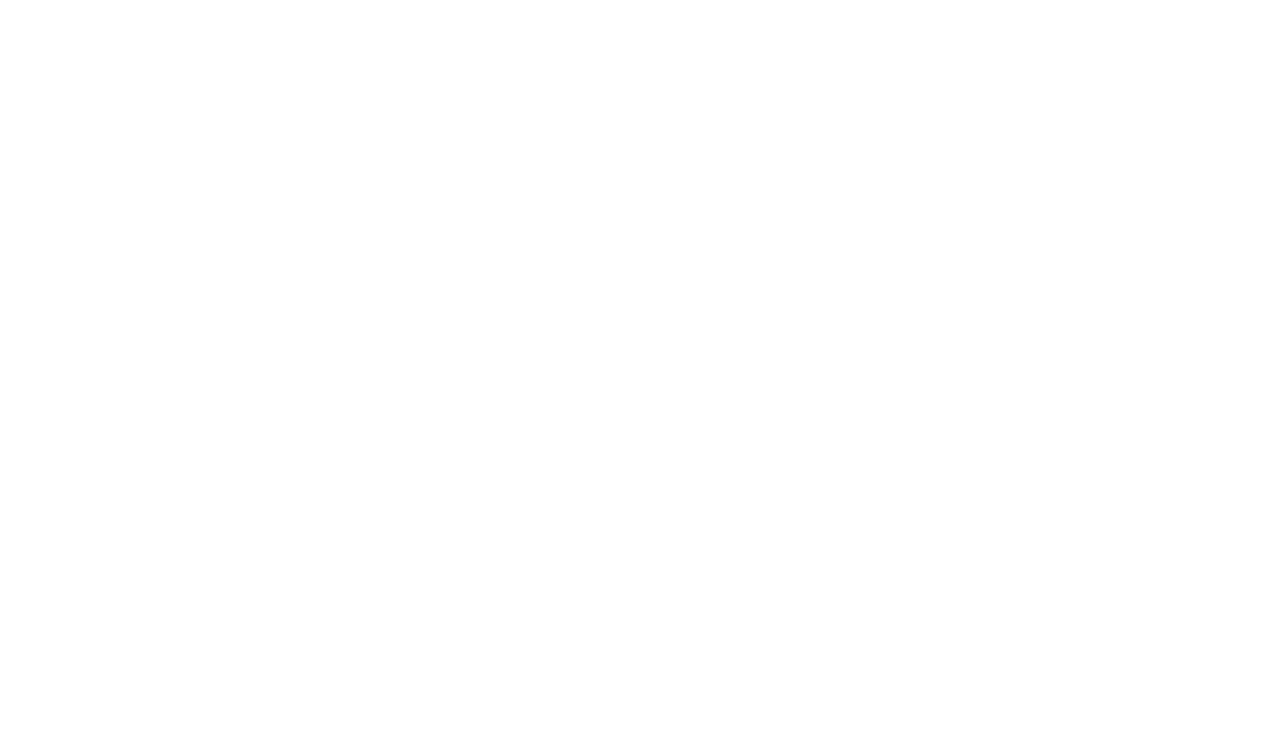
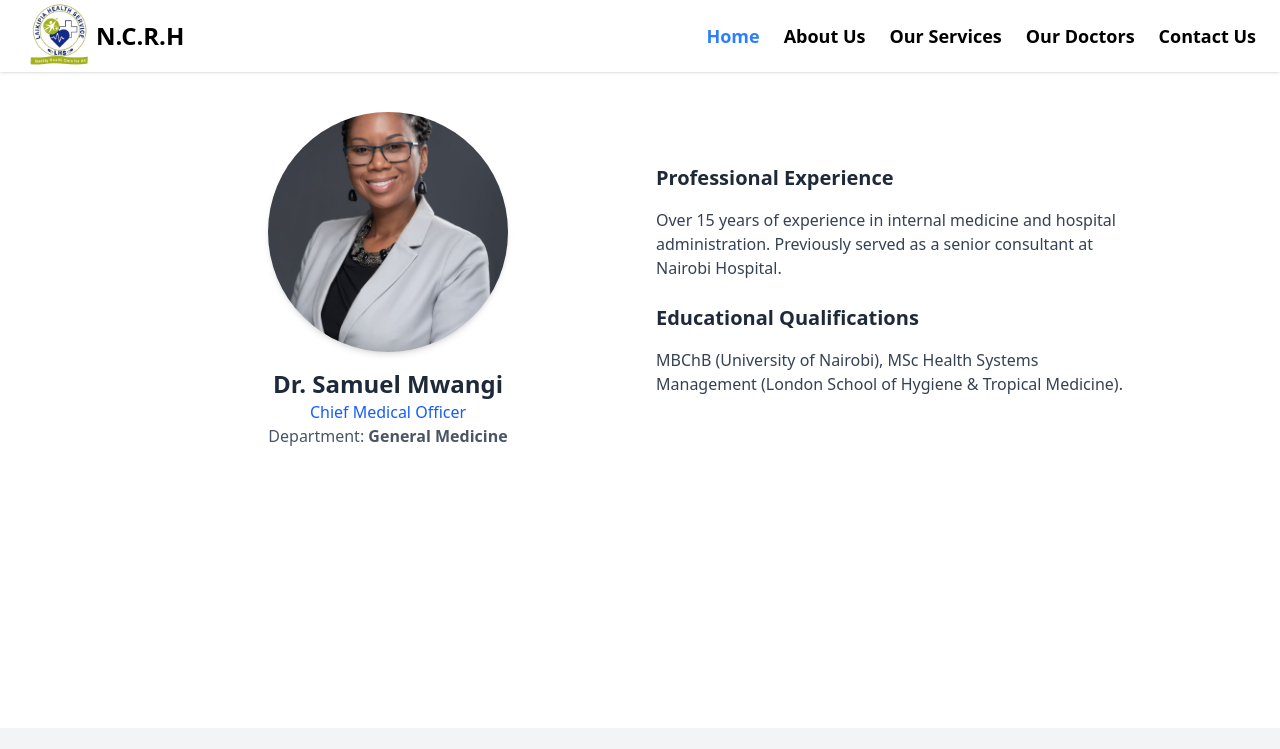
Before and after one commit to KirimiOnesmus/nyahururu_hospital, a React (Vite) app in the folder client/: page /doctors/1 in a window 1280 px wide. Before the commit this address had no page. Shown: the top 749 px of the page. Built offline with nearby package versions, Linux system fonts and the light colour scheme.

Commit message:
Worked on the doctors section

```diff
--- a/client/src/App.jsx
+++ b/client/src/App.jsx
@@ -1,27 +1,24 @@
-import { BrowserRouter,Route,Routes } from 'react-router-dom'
-import {Doctors, Home, Services, About} from "./pages/index"
-import { ServiceDetails } from './components/modals'
+import { BrowserRouter, Route, Routes } from "react-router-dom";
+import { Doctors, Home, Services, About } from "./pages/index";
+import { ServiceDetails, DoctorDetails } from "./components/modals";
 
-import './App.css'
+import "./App.css";
 
 function App() {
-
-
   return (
     <>
-    <BrowserRouter>
-      <Routes>
-        <Route path='/' element={<Home/>}/>
-        <Route path ="/about" element={<About/>}/>
-        <Route path ="/services" element={<Services/>}/>
-        <Route path ="/doctors" element={<Doctors/>}/>
-        <Route path='services/:id' element={<ServiceDetails/>}/>
-
-      </Routes>
-    </BrowserRouter>
-
+      <BrowserRouter>
+        <Routes>
+          <Route path="/" element={<Home />} />
+          <Route path="/about" element={<About />} />
+          <Route path="/services" element={<Services />} />
+          <Route path="/doctors" element={<Doctors />} />
+          <Route path="/services/:id" element={<ServiceDetails />} />
+          <Route path="/doctors/:id" element={<DoctorDetails />} />
+        </Routes>
+      </BrowserRouter>
     </>
-  )
+  );
 }
 
-export default App
+export default App;
--- /dev/null
+++ b/client/src/components/layouts/DoctorCard.jsx
@@ -0,0 +1,29 @@
+import React from "react";
+import { Link } from "react-router-dom";
+
+const DoctorCard = ({ doctor }) => {
+  return (
+    <Link to={`/doctors/${doctor.id}`}>
+      <div
+        className="bg-white shadow-md rounded-2xl overflow-hidden hover:shadow-lg transition-all
+duration-300 w-full max-w-xs hover:cursor-pointer"
+      >
+        <div className="w-full h-64 bg-blue-100 flex items-center justify-center overflow-hidden">
+          <img
+            src={doctor.image}
+            alt={doctor.title}
+            className="w-full h-auto max-h-64 object-cover"
+          />
+        </div>
+        <div className="p-4 text-center">
+          <h3 className="text-lg font-semibold text-gray-800">
+            {doctor.title}
+          </h3>
+          <p className="text-sm text-blue-600 font-medium">{doctor.role}</p>
+        </div>
+      </div>
+    </Link>
+  );
+};
+
+export default DoctorCard;
--- /dev/null
+++ b/client/src/components/modals/DoctorDetails.jsx
@@ -0,0 +1,51 @@
+import React from "react";
+import { useParams } from "react-router-dom";
+import doctors from "../../data/doctorsData";
+import { Header, Footer } from "../../components/layouts";
+const DoctorDetails = () => {
+  const { id } = useParams();
+  const doctor = doctors.find((d) => d.id === parseInt(id));
+  if (!doctor) {
+    return <p className="text-center text-red-500">Doctr not found</p>;
+  }
+  return (
+    <div>
+      <div className="sticky top-0 z-50 bg-white/60 backdrop-blur-md shadow-sm ">
+        <Header />
+      </div>
+      <div className="px-6 py-10 max-w-5xl mx-auto h-full md:h-[80vh]">
+        <div className="grid md:grid-cols-2 gap-8 items-center">
+          {" "}
+          <div className="personaldetails flex flex-col items-center">
+            <img
+              src={doctor.image}
+              alt={doctor.title}
+              className="w-60 h-60 object-cover rounded-full shadow-md mb-4"
+            />
+            <h3 className="text-2xl font-bold text-gray-800">{doctor.title}</h3>
+            <p className="text-blue-600 font-medium">{doctor.role}</p>
+            <p className="text-gray-600">
+              Department:{" "}
+              <span className="font-semibold">{doctor.department}</span>
+            </p>
+          </div>
+          <div className="profile">
+            <h3 className="text-xl font-semibold text-gray-800 mb-4">
+              Professional Experience
+            </h3>
+            <p className="text-gray-700 mb-6">{doctor.profile.professionalExperience}</p>
+            <h3 className="text-xl font-semibold text-gray-800 mb-4">
+              Educational Qualifications
+            </h3>
+            <p className="text-gray-700">{doctor.profile.educationalQualification}</p>
+          </div>
+        </div>
+      </div>
+      <div>
+        <Footer />
+      </div>
+    </div>
+  );
+};
+
+export default DoctorDetails;
--- a/client/src/components/modals/index.js
+++ b/client/src/components/modals/index.js
@@ -1 +1,2 @@
-export {default as ServiceDetails} from "../modals/ServiceDetails"
+export {default as ServiceDetails} from "./ServiceDetails"
+export {default as DoctorDetails} from "./DoctorDetails"
--- /dev/null
+++ b/client/src/data/doctorsData.js
@@ -0,0 +1,136 @@
+import doctor from "../assets/Management/HOD Clinal Services.jpg";
+
+const doctors = [
+  {
+    id: 1,
+    title: "Dr. Samuel Mwangi",
+    image: doctor,
+    role: "Chief Medical Officer",
+    department: "General Medicine",
+    profile: {
+      professionalExperience:
+        "Over 15 years of experience in internal medicine and hospital administration. Previously served as a senior consultant at Nairobi Hospital.",
+      educationalQualification:
+        "MBChB (University of Nairobi), MSc Health Systems Management (London School of Hygiene & Tropical Medicine).",
+    },
+  },
+  {
+    id: 2,
+    title: "Dr. Grace Wanjiru",
+    image: doctor,
+    role: "Head of Pediatrics",
+    department: "Pediatrics",
+    profile: {
+      professionalExperience:
+        "10 years of experience treating infants, children, and adolescents. Special interest in neonatal care and childhood immunization.",
+      educationalQualification:
+        "MBChB (University of Nairobi), MMed Pediatrics (Aga Khan University).",
+    },
+  },
+  {
+    id: 3,
+    title: "Dr. James Ochieng",
+    image: doctor,
+    role: "Consultant Surgeon",
+    department: "Surgery",
+    profile: {
+      professionalExperience:
+        "12 years of surgical experience with specialization in minimally invasive and emergency procedures.",
+      educationalQualification:
+        "MBChB (Moi University), MMed Surgery (University of Nairobi).",
+    },
+  },
+  {
+    id: 4,
+    title: "Dr. Alice Njeri",
+    image: doctor,
+    role: "Consultant Radiologist",
+    department: "Radiology & Imaging",
+    profile: {
+      professionalExperience:
+        "7 years of experience in diagnostic imaging, with advanced training in MRI and CT scan interpretation.",
+      educationalQualification:
+        "MBChB (University of Nairobi), MMed Radiology (University of Nairobi).",
+    },
+  },
+  {
+    id: 5,
+    title: "Dr. Peter Kiptoo",
+    image: doctor,
+    role: "Consultant Nephrologist",
+    department: "Renal Unit",
+    profile: {
+      professionalExperience:
+        "Specialized in kidney care and dialysis services, with 9 years of clinical practice in nephrology.",
+      educationalQualification:
+        "MBChB (University of Nairobi), Fellowship in Nephrology (University of Cape Town).",
+    },
+  },
+  {
+    id: 6,
+    title: "Dr. Mary Atieno",
+    image: doctor,
+    role: "Head of Obstetrics & Gynecology",
+    department: "Obstetrics & Gynecology",
+    profile: {
+      professionalExperience:
+        "11 years of expertise in maternal health, safe delivery, and infertility management.",
+      educationalQualification:
+        "MBChB (University of Nairobi), MMed Obstetrics & Gynecology (Kenyatta University).",
+    },
+  },
+  {
+    id: 7,
+    title: "Dr. Daniel Kariuki",
+    image: doctor,
+    role: "Consultant Cardiologist",
+    department: "Cardiology",
+    profile: {
+      professionalExperience:
+        "10 years specializing in the diagnosis and treatment of heart conditions including arrhythmias and coronary artery disease.",
+      educationalQualification:
+        "MBChB (University of Nairobi), Fellowship in Cardiology (University of Cape Town).",
+    },
+  },
+  {
+    id: 8,
+    title: "Dr. Esther Nyambura",
+    image: doctor,
+    role: "Consultant Anesthesiologist",
+    department: "Anesthesiology",
+    profile: {
+      professionalExperience:
+        "8 years of experience providing anesthesia for major and minor surgeries, pain management, and critical care.",
+      educationalQualification:
+        "MBChB (Moi University), MMed Anesthesiology (University of Nairobi).",
+    },
+  },
+  {
+    id: 9,
+    title: "Dr. Michael Otieno",
+    image: doctor,
+    role: "Consultant Orthopedic Surgeon",
+    department: "Orthopedics",
+    profile: {
+      professionalExperience:
+        "Specialist in bone and joint surgery with 10 years of experience in trauma and sports injury management.",
+      educationalQualification:
+        "MBChB (Moi University), MMed Orthopedic Surgery (University of Nairobi).",
+    },
+  },
+  {
+    id: 10,
+    title: "Dr. Lydia Chebet",
+    image: doctor,
+    role: "Head of Emergency Medicine",
+    department: "Accident & Emergency",
+    profile: {
+      professionalExperience:
+        "Over 12 years of experience in emergency and trauma care, leading rapid response teams and critical interventions.",
+      educationalQualification:
+        "MBChB (University of Nairobi), MMed Emergency Medicine (University of Cape Town).",
+    },
+  },
+];
+
+export default doctors;
--- a/client/src/pages/Doctors.jsx
+++ b/client/src/pages/Doctors.jsx
@@ -1,9 +1,39 @@
-import React from 'react'
+import React from "react";
+import { Header, TimeRibbon, Footer } from "../components/layouts";
+import DoctorCard from "../components/layouts/DoctorCard";
+import doctors from "../data/doctorsData";
+const Doctors = () => {
 
-const Doctors = () => {
   return (
-    <div>Doctors</div>
-  )
-}
+    <div>
+      <div className="sticky top-0 z-50 bg-white/60 backdrop-blur-md shadow-sm">
+        <Header />
+      </div>
+      <div className="body  h-full">
+        <div className="px-16 py-8">
+          <h2 className="text-3xl font-bold border-l-4 border-blue-500 px-2 mb-6">
+            Our Specialists
+          </h2>
+          <div className="grid grid-cols-1 sm:grid-cols-2 md:grid-cols-3 lg:grid-cols-4 gap-6">
+            {doctors.map((doctor) => (
+              <DoctorCard
+                key={doctor.id}
+                id={doctor.id}
+                doctor={doctor}
+              />
+            ))}
+          </div>
+        </div>
 
-export default Doctors
+        <div>
+          <TimeRibbon />
+        </div>
+      </div>
+      <div className="">
+        <Footer />
+      </div>
+    </div>
+  );
+};
+
+export default Doctors;
--- a/client/src/pages/Home.jsx
+++ b/client/src/pages/Home.jsx
@@ -7,38 +7,13 @@
   TimeRibbon,
   Partners
 } from "../components/layouts";
-
-import dialysis from "../assets/Icons/dialysis-icon.png";
-import emergency from "../assets/Icons/emergency-icon.png";
-import critical_care from "../assets/Icons/ICU-icon.png";
-import lab from "../assets/Icons/lab-services.png";
-import radiology from "../assets/Icons/radiology-icon.png";
-// import Card from "../components/layouts/Card";
-// import TimeRibbon from "../components/layouts/TimeRibbon";
+import services from "../data/serviceData";
+import { useNavigate } from "react-router-dom";
 
 const Home = () => {
-  const services = [
-    {
-      image: critical_care,
-      title: "Critical Care (ICU,NICU & HDU)",
-    },
-    {
-      image: dialysis,
-      title: "Dialysis",
-    },
-    {
-      image: emergency,
-      title: "Emergency Care",
-    },
-    {
-      image: lab,
-      title: "Laboratory",
-    },
-    {
-      image: radiology,
-      title: "Radiology & Imaging",
-    },
-  ];
+
+  const navigate = useNavigate();
+  const serviceLimit= services.slice(0,5)
   return (
     <div className="">
       <div className="sticky top-0 z-50 bg-white/60 backdrop-blur-md shadow-sm">
@@ -53,14 +28,19 @@
             Our Departments
           </h2>
           <div className="grid md:grid-cols-2 lg:grid-cols-3 gap-6 mt-2">
-            {services.map((service, index) => (
+            {serviceLimit.map(service => (
               <Card
-                key={index}
+                key={service.id}
+                id ={service.id}
                 image={service.image}
                 title={service.title}
                 buttonText="Learn More"
               />
             ))}
+            <button className=" bg-gray-600 text-white text-xl shadow-md rounded-2xl overflow-hidden hover:shadow-xl
+    hover:cursor-pointer transition-all duration-300 font-bold hover:text-2xl"
+    onClick={navigate("/services")}
+    >Load More Services</button>
           </div>
         </div>
         <div className="hours ribbon">
```
